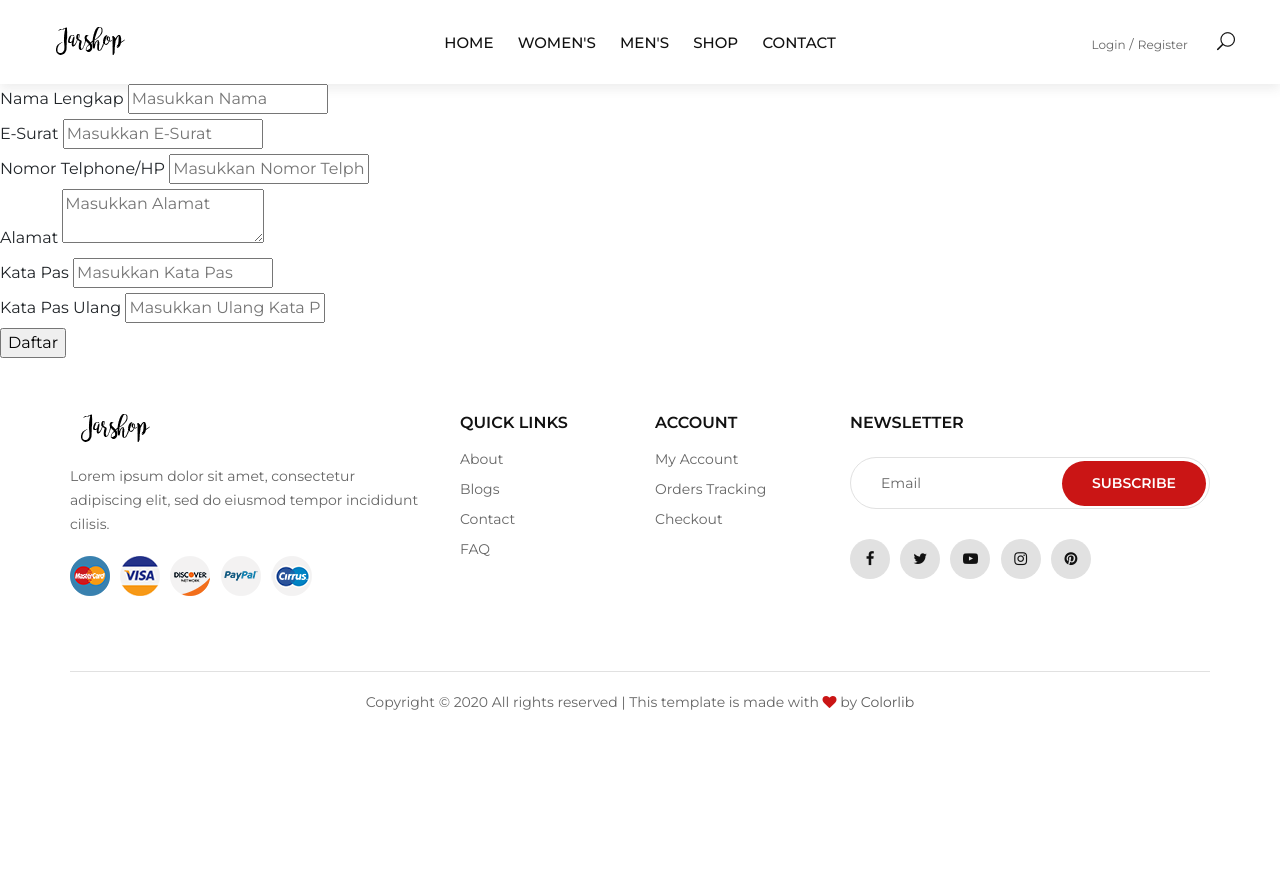
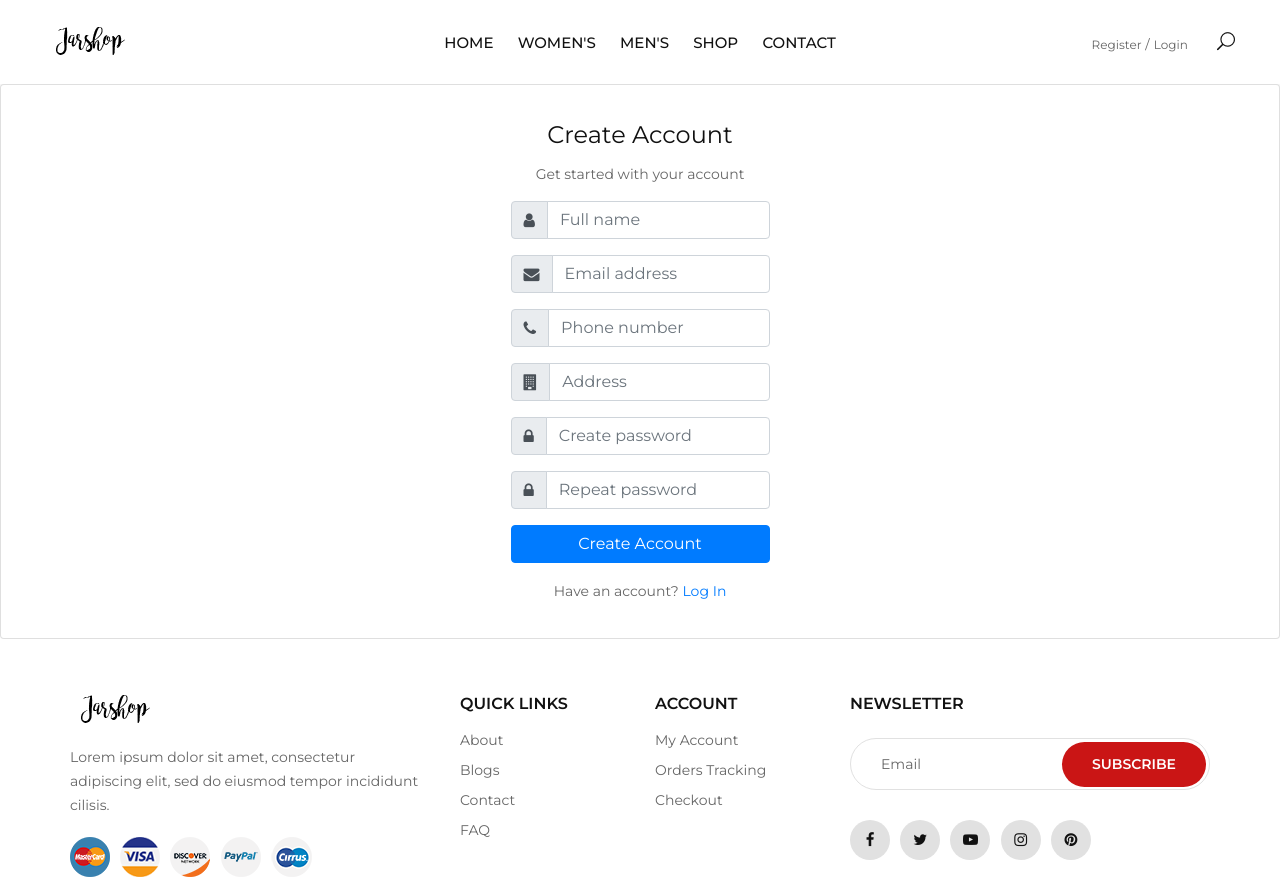
Before and after one commit to dbyjar/e-commerce-jarshop, a PHP site: page /jarshop/index.php?page=daftar in a window 1280 px wide. Shown: the top 879 px of the page. Before the commit the page ends 710 px from the top, so only its background shows below. Run offline with PHP 8.4, Linux system fonts and the light colour scheme; some libraries are stand-ins or nearby versions.

Commit message:
modified registre page

```diff
--- a/daftar.php
+++ b/daftar.php
@@ -3,8 +3,11 @@
 		header("location: ".BASE_URL);
 	}
 ?>
-<div id="container_user_daftar">
-	<form action="<?php echo BASE_URL.'proses_daftar.php'; ?>" method="POST">
+
+<!-- <div class="container"> -->
+<div class="card">
+	<article class="card-body mx-auto" style="max-width: 400px;">
+		<h4 class="card-title mt-3 text-center">Create Account</h4>
 		<?php
 			$notif = isset($_GET['notif']) ? $_GET['notif'] : false;
 			$nm_lgkp = isset($_GET['nm_lgkp']) ? $_GET['nm_lgkp'] : false;
@@ -13,45 +16,62 @@
 			$alamat = isset($_GET['alamat']) ? $_GET['alamat'] : false;
 
 			if ($notif == "require") {
-				echo "<div class='notif'> 'Maaf, anda belum bisa melanjutkan pendaftaran, karena data yang anda masukkan tidak lengkap' kata sistemnya Fajar :(</div>";
+				echo "<p class='notif text-center'>Maaf, anda belum bisa melanjutkan pendaftaran, karena data yang anda masukkan tidak lengkap</p>";
+			} elseif ($notif == "password") {
+				echo "<p class='notif text-center'>Maaf, Password yang anda masukkan tidak sama</p>";
+			} elseif ($notif == "email") {
+				echo "<p class='notif text-center'>Maaf, E-mail yang anda masukkan sudah terdaftar</p>";
+			} else {
+				echo "<p class='text-center'>Get started with your account</p>";
 			}
-			elseif ($notif == "password") {
-				echo "<div class='notif'> 'Maaf, Password yang anda masukkan tidak sama' kata sistemnya Fajar :(</div>";
-			}
-			elseif ($notif == "email") {
-				echo "<div class='notif'> 'Maaf, E-mail yang anda masukkan sudah terdaftar' kata sistemnya Fajar :(</div>";
-			}
+
 		?>
-		<div class="element-form">
-			<label>Nama Lengkap</label>
-			<span>
-				<input type="text" name="nm_lgkp" placeholder="Masukkan Nama" value="<?php echo $nm_lgkp; ?>">
-			</span>
+
+		<form action="<?php echo BASE_URL.'proses_daftar.php'; ?>" method="POST">
+			<div class="form-group input-group">
+				<div class="input-group-prepend">
+					<span class="input-group-text"> <i class="fa fa-user"></i> </span>
 				</div>
-		<div class="element-form">
-			<label>E-Surat</label>
-			<span>
-				<input type="text" name="email" placeholder="Masukkan E-Surat" value="<?php echo $email; ?>">
-			</span>
+				<input name="nm_lgkp" class="form-control" placeholder="Full name" type="text" value="<?php echo $nm_lgkp; ?>">
+			</div> <!-- form-group// -->
+			<div class="form-group input-group">
+				<div class="input-group-prepend">
+					<span class="input-group-text"> <i class="fa fa-envelope"></i> </span>
 				</div>
-		<div class="element-form">
-			<label>Nomor Telphone/HP</label>
-			<span><input type="text" name="hp" placeholder="Masukkan Nomor Telphone/HP" value="<?php echo $hp; ?>"></span>
+				<input name="email" class="form-control" placeholder="Email address" type="email" value="<?php echo $email; ?>">
+			</div> <!-- form-group// -->
+			<div class="form-group input-group">
+				<div class="input-group-prepend">
+					<span class="input-group-text"> <i class="fa fa-phone"></i> </span>
 				</div>
-		<div class="element-form">
-			<label>Alamat</label>
-			<span><textarea name="alamat" placeholder="Masukkan Alamat" ><?php echo $alamat; ?></textarea></span>
+				<input name="hp" class="form-control" placeholder="Phone number" type="text" value="<?php echo $hp; ?>">
+			</div> <!-- form-group// -->
+			<div class="form-group input-group">
+				<div class="input-group-prepend">
+					<span class="input-group-text"> <i class="fa fa-building"></i> </span>
 				</div>
-		<div class="element-form">
-			<label>Kata Pas</label>
-			<span><input type="password" name="password" placeholder="Masukkan Kata Pas"></span>
+
+				<input class="form-control" name="alamat" value="<?php echo $alamat; ?>" placeholder="Address" type="text">
+			</div> <!-- form-group end.// -->
+			<div class="form-group input-group">
+				<div class="input-group-prepend">
+					<span class="input-group-text"> <i class="fa fa-lock"></i> </span>
 				</div>
-		<div class="element-form">
-			<label>Kata Pas Ulang</label>
-			<span><input type="password" name="retype" placeholder="Masukkan Ulang Kata Pas"></span>
+				<input class="form-control" placeholder="Create password" type="password" name="password">
+			</div> <!-- form-group// -->
+			<div class="form-group input-group">
+				<div class="input-group-prepend">
+					<span class="input-group-text"> <i class="fa fa-lock"></i> </span>
 				</div>
-		<div class="element-form">
-			<span><input type="submit" name="proses" value="Daftar"></span>
+				<input class="form-control" placeholder="Repeat password" type="password" name="retype">
+			</div> <!-- form-group// -->
+			<div class="form-group">
+				<button type="submit" name="proses" value="Daftar" class="btn btn-primary btn-block"> Create Account </button>
+			</div> <!-- form-group// -->
+			<p class="text-center">Have an account? <a href='<?= BASE_URL."index.php?page=masuk" ?>'>Log In</a> </p>
+		</form>
+	</article>
 </div>
-	</form>
-</div>
+<!-- card.// -->
+
+<!-- </div>  -->
--- a/index.php
+++ b/index.php
@@ -154,8 +154,8 @@
 									echo "<a href='".BASE_URL."index.php?page=menu&module=profile&action=list'><p>$nama</p></a>";
 								}
 								else {
-									echo "<a href='".BASE_URL."index.php?page=daftar'>Login</a>
-										<a href='".BASE_URL."index.php?page=masuk'>Register</a>";
+									echo "<a href='".BASE_URL."index.php?page=daftar'>Register</a>
+										<a href='".BASE_URL."index.php?page=masuk'>Login</a>";
 								}
 							?>
                         </div>
```
Lines whose indentation alone changed are shown as unchanged.
